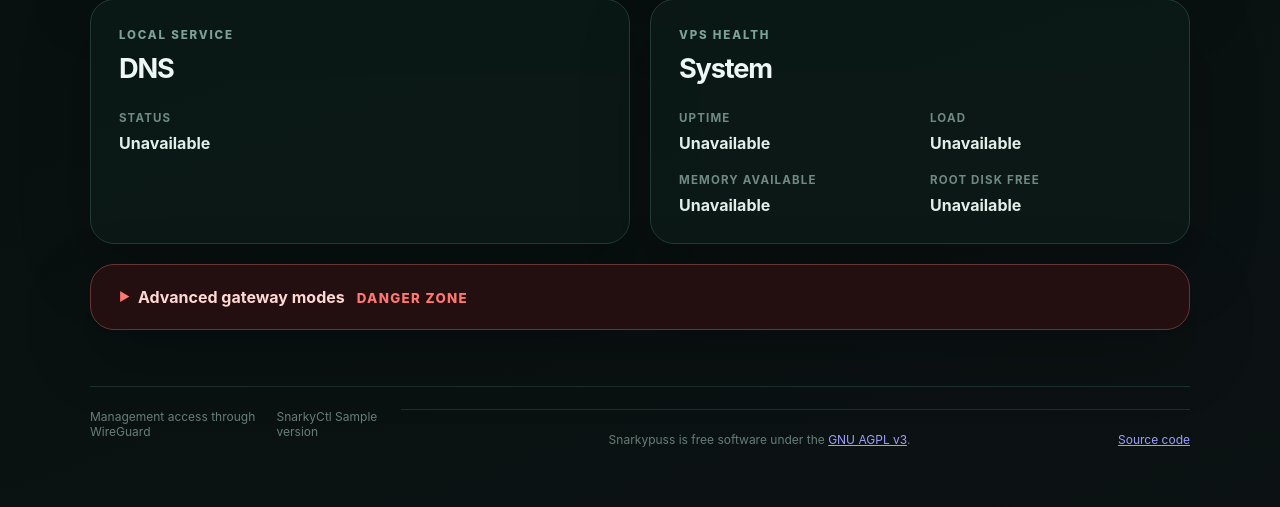
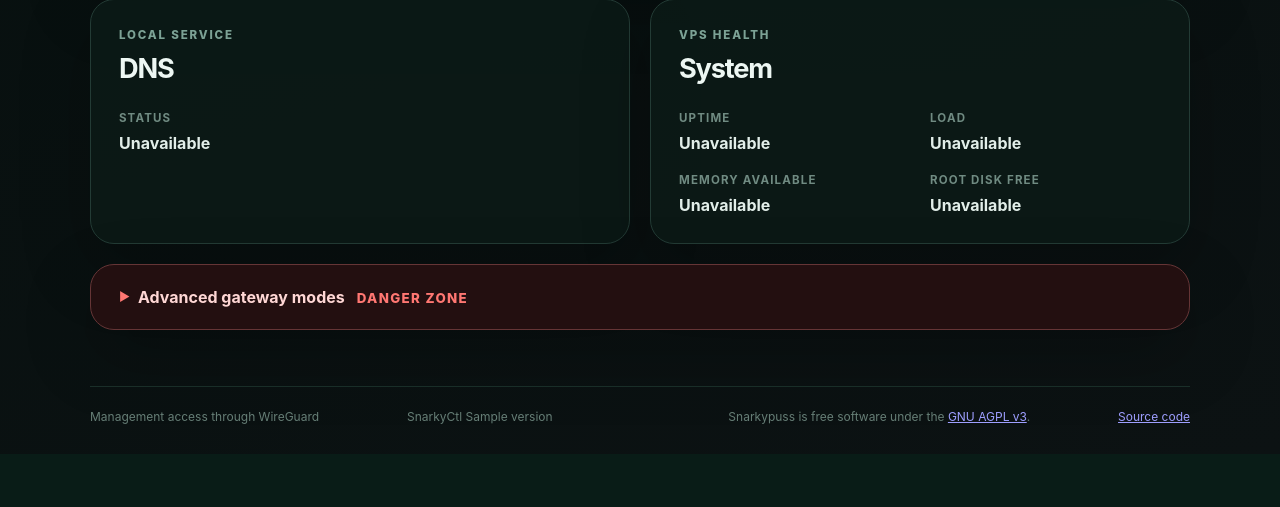
Before and after one commit to topquark22/Snarkypuss, a Python web app: template src/snarkyctl/templates/dashboard.html in a window 1280 px wide. Shown: the part 1274-1781 px from the top of the page. After the commit the page ends 1698 px from the top, so only its background shows below. Run offline with Jinja, Linux system fonts and the light colour scheme; the template is opened without the code that fills it: most values are stand-ins (such as "Sample title", 1, 10 or a date in 2020).

Commit message:
fix HTML

```diff
--- a/src/snarkyctl/templates/dashboard.html
+++ b/src/snarkyctl/templates/dashboard.html
@@ -213,7 +213,7 @@
 
     <footer>
       <span>Management access through WireGuard</span>
-      <span>SnarkyCtl {{ version }}</span><footer class="licence">
+      <span>SnarkyCtl {{ version }}</span>
       <br/>
       <span>Snarkypuss is free software under the
   <a href="https://www.gnu.org/licenses/agpl-3.0.html">GNU AGPL v3</a>.</span>
```
